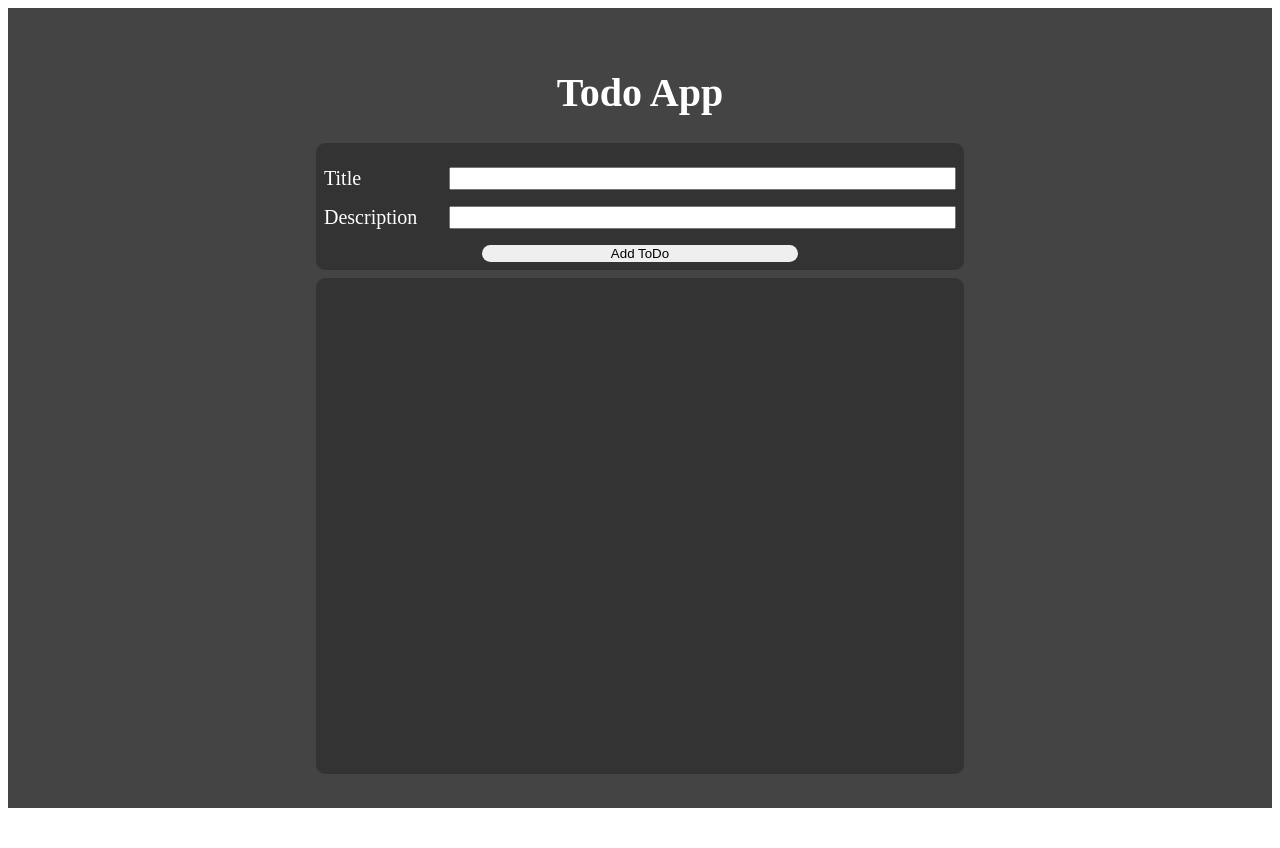
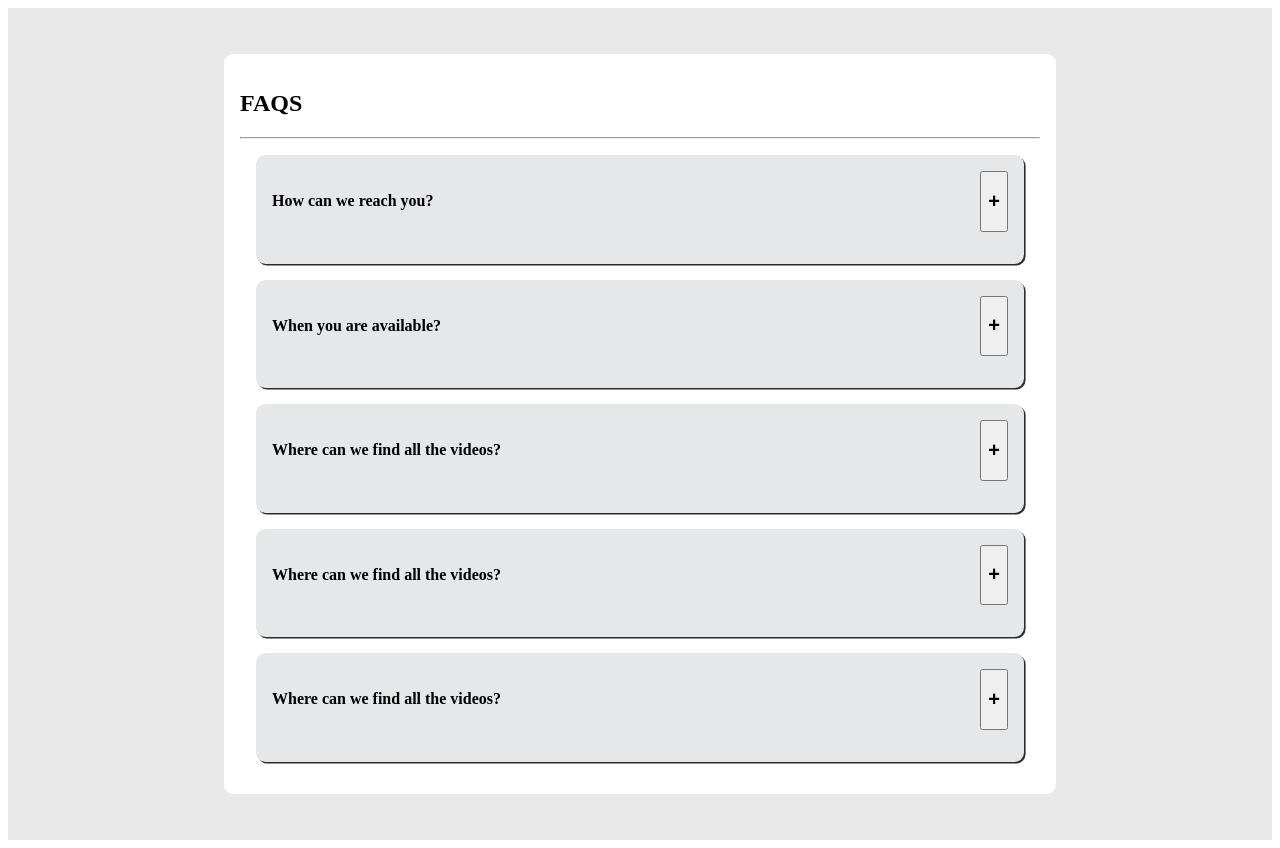
Before and after one commit to kamrul-pu/react-practice, a React (Create React App) app: page / in a window 1280 px wide. Before the commit the page ends 816 px from the top, so only its background shows below. Built offline with nearby package versions, Linux system fonts and the light colour scheme.

Commit message:
FAQS Added

```diff
--- /dev/null
+++ b/src/Components/FAQ/FAQ.jsx
@@ -0,0 +1,16 @@
+import React, { useState } from 'react';
+import style from './faq.module.css';
+
+
+export default function FAQ(props) {
+    const [toggle, setToggle] = useState(false);
+    return (
+        <article className={style.faq}>
+            <div>
+                <h4>{props.faq1.title}</h4>
+                <button onClick={() => setToggle(!toggle)}>{toggle ? "-" : "+"}</button>
+            </div>
+            <p>{toggle && props.faq1.desc}</p>
+        </article>
+    )
+}
--- /dev/null
+++ b/src/Components/FAQ/FAQS.jsx
@@ -0,0 +1,19 @@
+import React, { useState } from 'react';
+import { faqsData } from './data';
+import FAQ from './FAQ';
+import style from './faqs.module.css';
+
+export default function FAQS() {
+    const [faqs, setFaqs] = useState(faqsData);
+    const faqsC = faqs.map(faq => <FAQ key={faq.id} faq1={faq} />);
+    return (
+        <main className={style.container}>
+            <section className={style.faqs}>
+                <h1>FAQS</h1>
+                <hr />
+                {/* {faqs.map((faq) => <FAQ key={faq.id} {...faq} />)} */}
+                {faqsC}
+            </section>
+        </main>
+    )
+}
--- /dev/null
+++ b/src/Components/FAQ/data.js
@@ -0,0 +1,27 @@
+export const faqsData = [
+    {
+        id: 1,
+        title: 'How can we reach you?',
+        desc: 'Lorem ipsum dolor sit amet consectetur adipisicing elit. Est dolorem deleniti, nisi ut ipsam dolor corporis pariatur repellat exercitationem qui!'
+    },
+    {
+        id: 2,
+        title: 'When you are available?',
+        desc: 'Lorem ipsum dolor sit amet consectetur adipisicing elit. Est dolorem deleniti, nisi ut ipsam dolor corporis pariatur repellat exercitationem qui!'
+    },
+    {
+        id: 3,
+        title: 'Where can we find all the videos?',
+        desc: 'Lorem ipsum dolor sit amet consectetur adipisicing elit. Est dolorem deleniti, nisi ut ipsam dolor corporis pariatur repellat exercitationem qui!'
+    },
+    {
+        id: 4,
+        title: 'Where can we find all the videos?',
+        desc: 'Lorem ipsum dolor sit amet consectetur adipisicing elit. Est dolorem deleniti, nisi ut ipsam dolor corporis pariatur repellat exercitationem qui!'
+    },
+    {
+        id: 5,
+        title: 'Where can we find all the videos?',
+        desc: 'Lorem ipsum dolor sit amet consectetur adipisicing elit. Est dolorem deleniti, nisi ut ipsam dolor corporis pariatur repellat exercitationem qui!'
+    }
+];
--- /dev/null
+++ b/src/Components/FAQ/faq.module.css
@@ -0,0 +1,17 @@
+.faq {
+    margin: 1rem;
+    background-color: rgb(229, 231, 233);
+    padding: 1rem;
+    border-radius: 0.6rem;
+    box-shadow: 0.1rem 0.1rem #2c2c2c;
+}
+
+.faq div {
+    display: flex;
+    justify-content: space-between;
+}
+
+.faq button {
+    font-size: 20px;
+    font-weight: bold;
+}
--- /dev/null
+++ b/src/Components/FAQ/faqs.module.css
@@ -0,0 +1,16 @@
+.container {
+    min-height: 100vh;
+    display: flex;
+    justify-content: center;
+    align-items: center;
+    background-color: rgb(233, 232, 232);
+    padding: 1rem;
+}
+
+.faqs {
+    width: 50rem;
+    max-width: 100%;
+    background-color: white;
+    border-radius: 0.6rem;
+    padding: 1rem;
+}
--- /dev/null
+++ b/src/Components/Toggle/Toggle.jsx
@@ -0,0 +1,15 @@
+import React, { useState } from 'react'
+
+export default function Toggle() {
+    const [toggle, setToggle] = useState(true);
+    return (
+        <div style={{ margin: "1rem", backgroundColor: 'pink', padding: "1rem" }}>
+            {toggle && <p>Lorem ipsum dolor, sit amet consectetur adipisicing elit. Aut, neque perferendis eligendi sed dolorem repellendus! Officia vel illo pariatur impedit tempora, animi omnis dolorem aliquam laudantium aliquid earum reprehenderit. Quidem repellendus porro velit quis! Repellat veniam aspernatur sequi ut dolor in atque id ipsam, laudantium quod, optio possimus voluptatum beatae.</p>}
+
+            <div style={{ textAlign: "center" }}>
+                <button onClick={() => setToggle(!toggle)} style={{ margin: "5px", padding: "5px" }}>{toggle ? "Hide" : "Show"}</button>
+            </div>
+        </div>
+
+    )
+}
--- a/src/index.js
+++ b/src/index.js
@@ -2,14 +2,18 @@ import React from 'react';
 import ReactDOM from 'react-dom/client';
 // import 'bootstrap/dist/css/bootstrap.min.css';
 import "font-awesome/css/font-awesome.min.css";
-import App from './Components/TODO_APP/App';
+// import App from './Components/TODO_APP/App';
+// import Toggle from './Components/Toggle/Toggle';
+import FAQS from './Components/FAQ/FAQS';
 
 
 const root = ReactDOM.createRoot(document.getElementById('root'));
 
 root.render(
   <div>
-    <App />
+    {/* <App />\ */}
+    {/* <Toggle /> */}
+    <FAQS />
   </div>
 );
 
```
